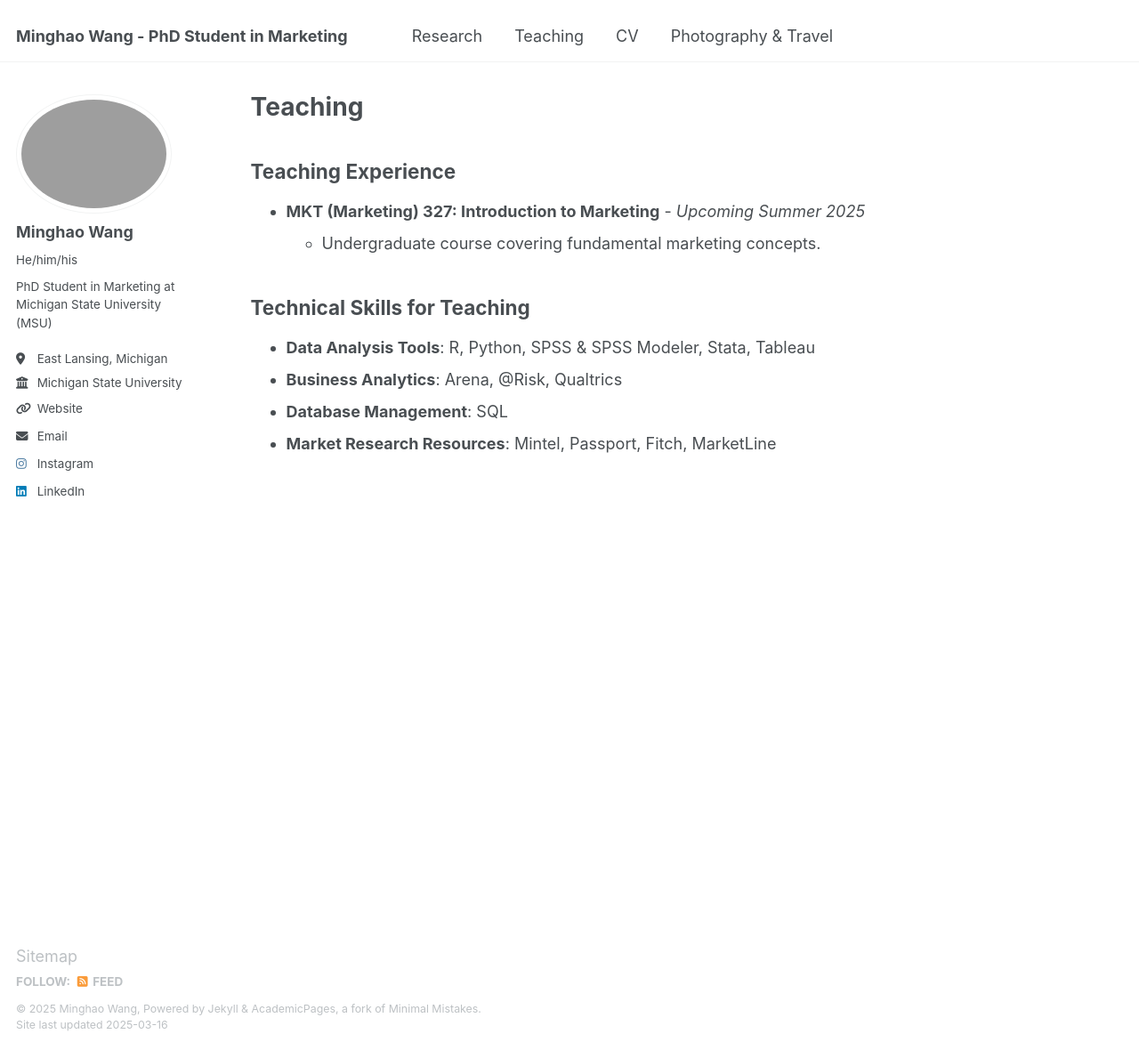
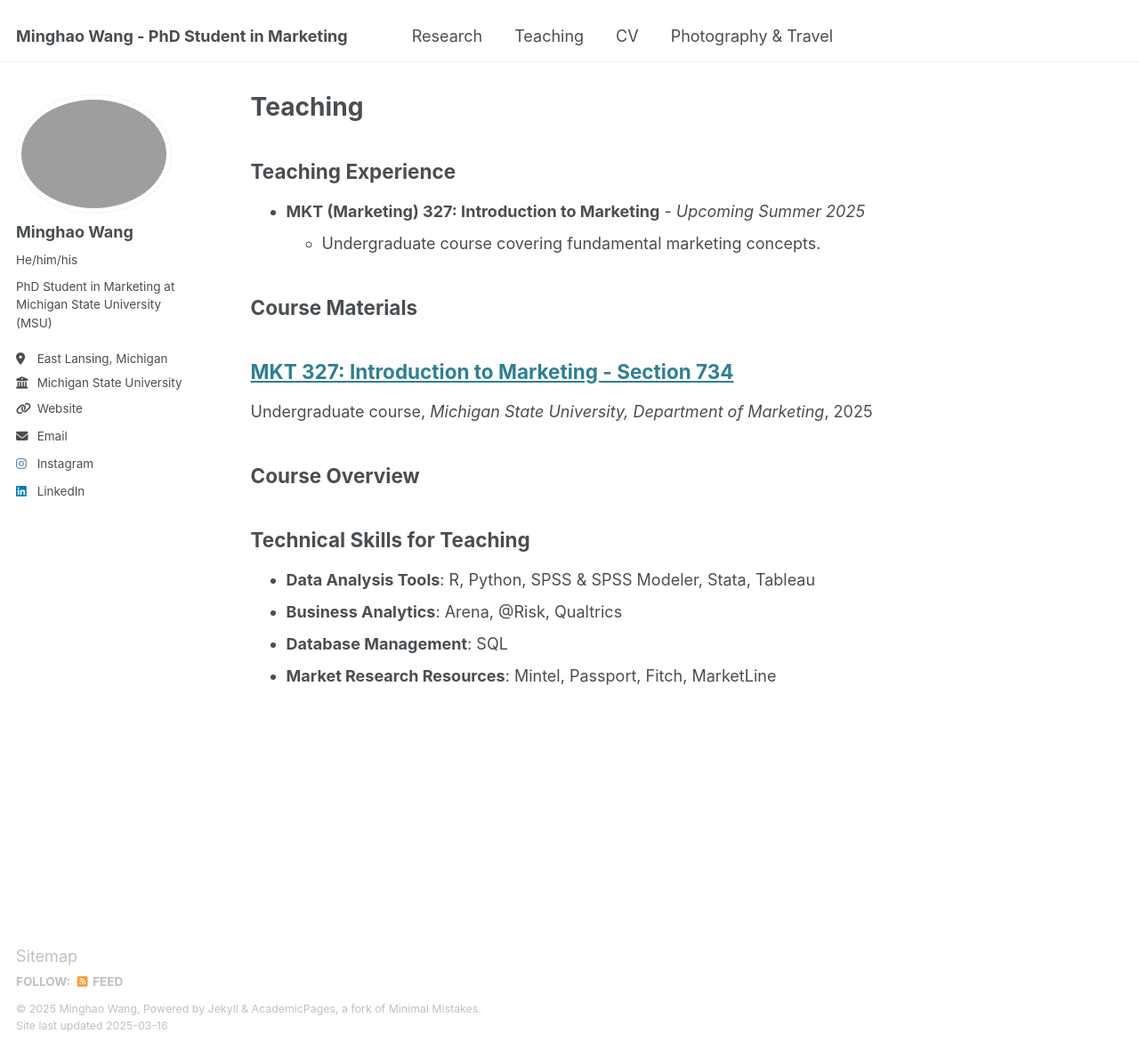
Before and after one commit to minghaowang-research/minghaowang-research.github.io, a Jekyll site: the page built from _pages/teaching.md, in a window 1280 px wide and 1180 px high. Shown: the whole window at 89% size. Built offline with Jekyll 4.4.1, drawn with Linux system fonts in a browser that asks for light colours.

Commit message:
Update teaching.md

```diff
--- a/_pages/teaching.md
+++ b/_pages/teaching.md
@@ -7,12 +7,16 @@ author_profile: true
 
 {% include base_path %}
 
-
 ## Teaching Experience
 
 * **MKT (Marketing) 327: Introduction to Marketing** - *Upcoming Summer 2025*
   * Undergraduate course covering fundamental marketing concepts.
 
+## Course Materials
+
+{% for post in site.teaching reversed %}
+  {% include archive-single.html %}
+{% endfor %}
 
 ## Technical Skills for Teaching
 
```
